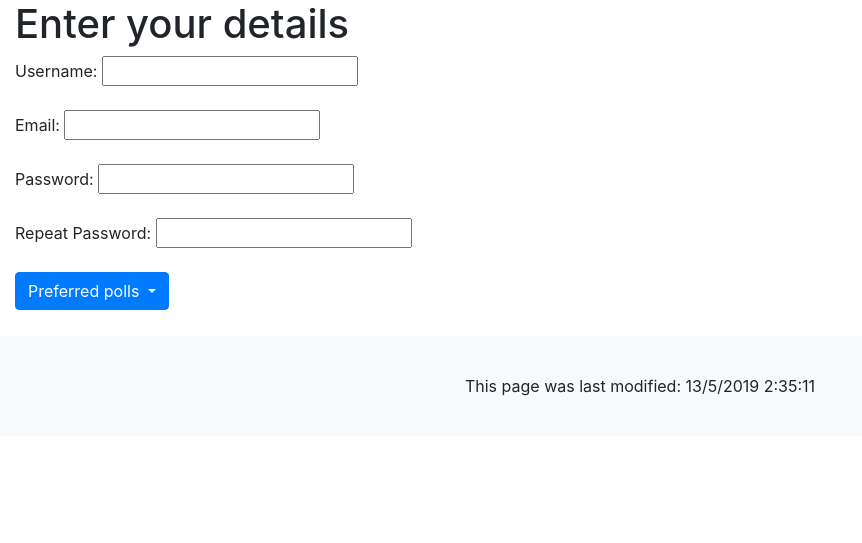
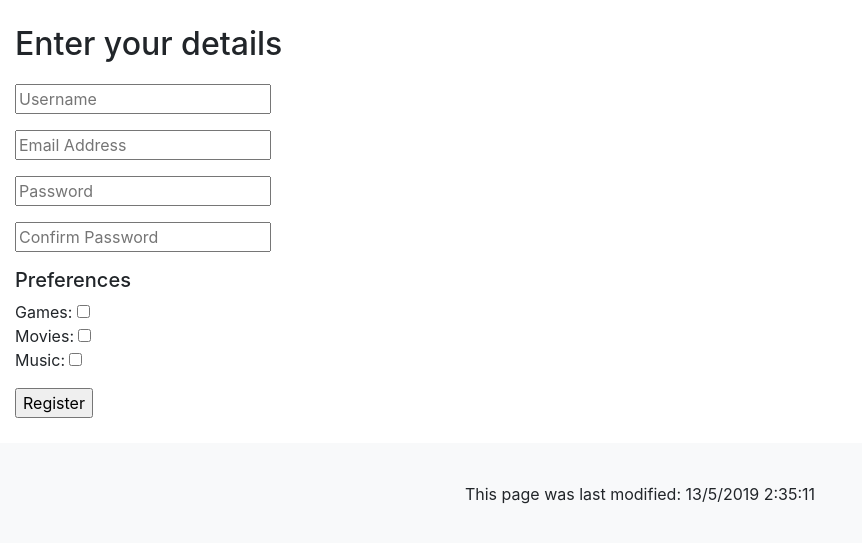
Before and after one commit to conor-smith/3403Project, a Flask app: page /register in a window 1280 px wide. Shown: the part 76-619 px from the top of the page, without its empty margins (0-862 px from the left). Run offline with Flask 2, Linux system fonts and the light colour scheme; some libraries are stand-ins or nearby versions.

Commit message:
Register page implemented but validation not working

```diff
--- a/app/forms.py
+++ b/app/forms.py
@@ -1,11 +1,31 @@
 from flask_wtf import FlaskForm
 from wtforms import StringField, PasswordField, BooleanField, SubmitField
-from wtforms.validators import DataRequired
+# https://github.com/wtforms/wtforms/blob/master/src/wtforms/fields/html5.py , it's undocumented on purpose apparently :shrug:
+from wtforms.fields.html5 import EmailField
+from wtforms.validators import DataRequired, Email, EqualTo, InputRequired
 
 class LoginForm(FlaskForm):
-    username = StringField('Username', validators=[DataRequired()])
-    password = PasswordField('Password', validators=[DataRequired()])
-    remember_me = BooleanField('Remember me')
-    submit = SubmitField('Sign in')
+    username = StringField("Username", validators=[InputRequired()],
+        render_kw={"placeholder": "Username"})
+    password = PasswordField("Password", validators=[InputRequired()],
+        render_kw={"placeholder": "Password"})
+    remember_me = BooleanField("Remember me")
+    submit = SubmitField("Sign in")
+
+# TODO email verification (optional)
+class RegisterForm(FlaskForm):
+    username = StringField("Username", validators=[InputRequired()],
+        render_kw={"placeholder": "Username"})
+    email = EmailField("Email", validators=[InputRequired(), Email()],
+        render_kw={"placeholder": "Email Address"})
+    password = PasswordField("Password", validators=[InputRequired(),
+        EqualTo("confirm", message="Passwords must match")], render_kw={"placeholder": "Password"})
+    confirm = PasswordField("Repeat Password",
+        render_kw={"placeholder": "Confirm Password"})
+    prefGame = BooleanField("Prefers games")
+    prefMovie = BooleanField("Prefers movies")
+    prefMusic = BooleanField("Prefers music")
+    submit = SubmitField("Register")
+
 
 # TODO route for register, various admin page forms and various user forms
--- a/app/routes.py
+++ b/app/routes.py
@@ -1,6 +1,6 @@
 from flask import render_template, flash, redirect
 from app import app
-from app.forms import LoginForm
+from app.forms import LoginForm, RegisterForm
 
 @app.route('/')
 @app.route('/front')
@@ -16,10 +16,6 @@ def front():
     return render_template("front.html", title="Front Page", current_user=example_user, polls=polls)
 # I removed user=example_user to test log in functionality, current_user is part of user auth, incomplete
 # should leave alone until I finish forms
-
-@app.route('/register')
-def register():
-    return render_template("register.html")
 
 @app.route('/about_us')
 def about_us():
@@ -41,8 +37,16 @@ def user_details():
 def login():
     form = LoginForm()
     if form.validate_on_submit():
-        flash('Login success!')
+        flash("Login success!")
         return redirect('/')
-    return render_template('login.html', form=form)
+    return render_template("login.html", form=form)
+
+@app.route('/register', methods=['GET', 'POST'])
+def register():
+    form = RegisterForm()
+    if form.validate_on_submit():
+        flash("Registration success!")
+        return redirect('/')
+    return render_template("register.html", form=form)
 
 # TODO route for register, various admin page forms and various user forms
--- a/app/templates/base.html
+++ b/app/templates/base.html
@@ -43,9 +43,9 @@
               </a>
 
               <div class = "dropdown-menu">
-                <a class = "dropdown-item" href="create_polls.html">Create Polls</a> <!-- Admin only -->
-                <a class = "dropdown-item" href="user_details.html">User Details</a> <!-- Admin only -->
-                <a class = "dropdown-item" href="modify_admins.html">Modify Admins</a> <!-- Super admin only -->
+                <a class = "dropdown-item" href="{{url_for('create_polls')}}">Create Polls</a> <!-- Admin only -->
+                <a class = "dropdown-item" href="{{url_for('user_details')}}">User Details</a> <!-- Admin only -->
+                <a class = "dropdown-item" href="{{url_for('modify_admins')}}">Modify Admins</a> <!-- Super admin only -->
               </div>
             </li>
           {% endif %}
--- a/app/templates/login.html
+++ b/app/templates/login.html
@@ -2,18 +2,16 @@
 
 {% block content %}
 <h1>Sign In</h1>
-    <form action="/login" method="post">
+<form action="/login" method="POST">
   {{ form.hidden_tag() }}
   <p>
-            {{ form.username.label }}<br>
-            {{ form.username }}<br>
+    {{ form.username }}
       {% for error in form.username.errors %}
       <span style="color: red;">[{{ error }}]</span>
       {% endfor %}
   </p>
   <p>
-            {{ form.password.label }}<br>
-            {{ form.password }}<br>
+    {{ form.password }}
     {% for error in form.password.errors %}
     <span style="color: red;">[{{ error }}]</span>
     {% endfor %}
--- a/app/templates/register.html
+++ b/app/templates/register.html
@@ -1,25 +1,35 @@
 {% extends "base.html" %}
 
 {% block content %}
-<!-- MAIN CONTENT -->
 <main class = "container-fluid">
-  <h1>Enter your details</h1>
-  <form>
-    Username: <input type = "text"><br><br>
-    Email: <input type = "email"><br><br>
-    Password: <input type = "password"><br><br>
-    Repeat Password: <input type = "password"><br><br>
-    <div class = "dropdown">
-        <button type = "button" class = "btn btn-primary dropdown-toggle"
-        data-toggle = "dropdown">
-          Preferred polls
-        </button>
-        <div class = "dropdown-menu">
-          <a class = "dropdown-item" href="#">Games</a>
-          <a class = "dropdown-item" href="#">Movies</a>
-          <a class = "dropdown-item" href="#">Music</a>
-        </div>
-      </div>
+  <h2>Enter your details</h2>
+  <form action="/register" method="POST">
+    <p>
+      {{ form.username }}
+      {% for error in form.username.errors %}
+      <span style="color: red;">[{{ error }}]</span>
+      {% endfor %}
+    </p>
+    <p>
+      {{ form.email }}
+      {% for error in form.email.errors %}
+      <span style="color: red;">[{{ error }}]</span>
+      {% endfor %}
+    </p>
+    <p>
+      {{ form.password }}
+      {% for error in form.password.errors %}
+      <span style="color: red;">[{{ error }}]</span>
+      {% endfor %}
+    </p>
+    <p>{{ form.confirm }}</p>
+    <h5>Preferences</h5>
+    <p>
+      Games: {{ form.prefGame() }} <br>
+      Movies: {{ form.prefMovie() }} <br>
+      Music: {{ form.prefMusic() }} <br>
+    </p>
+    <p>{{ form.submit() }}</p>
   </form>
 </main>
 {% endblock %}
```
Lines whose indentation alone changed are shown as unchanged.
